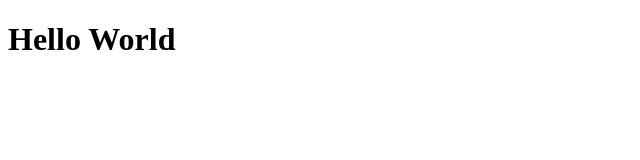
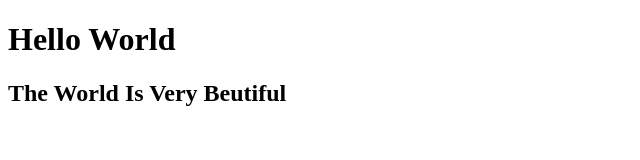
Before and after one commit to daniyal8/bootcamp-assignment-2, a plain HTML site: page index.html in a window 1280 px wide. Shown: the whole page, without its empty margins (0-640 px from the left). Drawn offline with Linux system fonts and the light colour scheme.

Commit message:
updated code

```diff
--- a/index.html
+++ b/index.html
@@ -5,5 +5,6 @@
 </head>
 <body>
     <h1>Hello World</h1>
+    <h2>The World Is Very Beutiful</h2>
 </body>
 </html>
```
